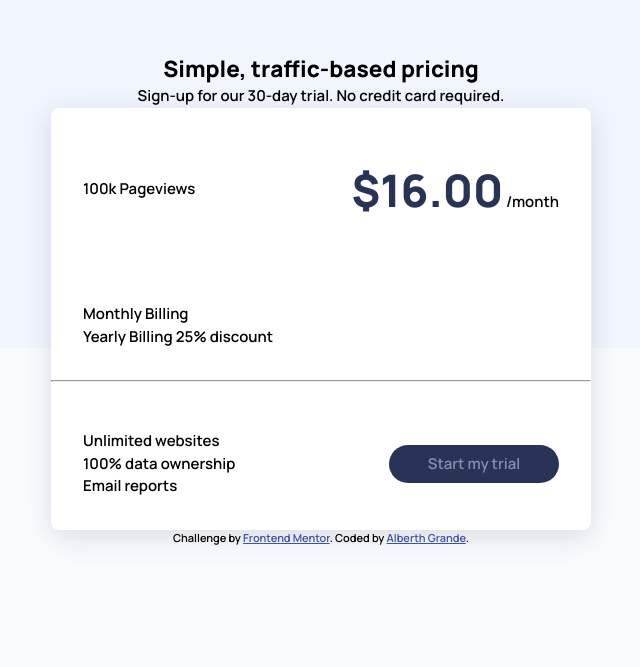
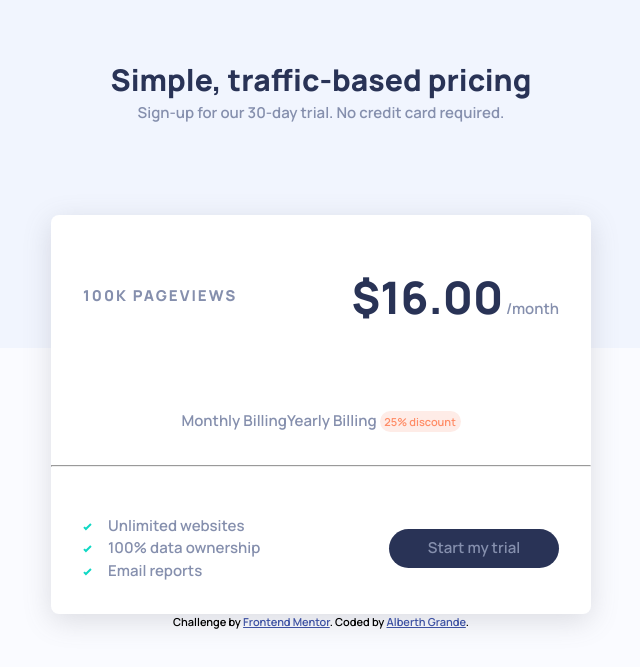
Before and after one commit to alberthgrande/interactive-pricing-component, a plain HTML site: page index.html in a window 1280 px wide. Shown: the part 101-768 px from the top of the page, without its empty margins (319-959 px from the left). Drawn offline with Linux system fonts and the light colour scheme.

Commit message:
third commit

```diff
--- a/index.html
+++ b/index.html
@@ -30,7 +30,7 @@
   <body>
     <header>
       <section class="pricing__header">
-        <h1>Simple, traffic-based pricing</h1>
+        <h1 class="pricing__header-title">Simple, traffic-based pricing</h1>
         <p>Sign-up for our 30-day trial. No credit card required.</p>
       </section>
     </header>
@@ -39,7 +39,7 @@
       <div class="container">
         <article class="pricing">
           <div class="pricing__flex">
-            <p><span>100k</span> Pageviews</p>
+            <p class="pricing__flex-views"><span>100k</span> Pageviews</p>
             <p><span class="pricing__flex-price">$16.00</span> /month</p>
           </div>
 
@@ -49,14 +49,17 @@
             <div class="pricing__flex-center">
               <p>Monthly Billing</p>
 
-              <p>Yearly Billing <span>25% discount</span></p>
+              <p>
+                Yearly Billing
+                <span class="pricing__flex-discount">25% discount</span>
+              </p>
             </div>
           </div>
 
           <hr />
 
           <div class="pricing__flex">
-            <div>
+            <div class="pricing__flex-content">
               <p>Unlimited websites</p>
               <p>100% data ownership</p>
               <p>Email reports</p>
--- a/scss/globals/_boilerplate.scss
+++ b/scss/globals/_boilerplate.scss
@@ -3,6 +3,7 @@ body {
     image: url(../images/bg-pattern.svg);
     repeat: no-repeat;
   }
+
   display: flex;
   flex-direction: column;
   justify-content: center;
@@ -31,8 +32,24 @@ body {
   display: flex;
   flex-direction: column;
 
+  // root
+  color: var(--neutral-Grayish-Blue);
+
   &__header {
     text-align: center;
+    margin: 5.625rem 0;
+
+    // root
+    color: var(--neutral-Grayish-Blue);
+    font-weight: var(--fw-600);
+
+    &-title {
+      font-size: 1.875rem;
+
+      // root
+      color: var(--neutral-Dark-Desaturated-Blue);
+      font-weight: var(--fw-800);
+    }
   }
 
   &__flex {
@@ -41,12 +58,44 @@ body {
     align-items: center;
     padding: 3rem 2rem 2rem;
 
+    &-views {
+      text-transform: uppercase;
+      letter-spacing: 2px;
+
+      // root
+      font-weight: var(--fw-800);
+    }
+
     &-price {
       font-size: 2.8rem;
 
       // root
       font-weight: var(--fw-800);
       color: var(--neutral-Dark-Desaturated-Blue);
+    }
+
+    &-content p::before {
+      content: url(../images/icon-check.svg);
+      margin-right: 1rem;
+    }
+
+    &-center {
+      display: flex;
+      margin: auto;
+
+      // root
+      font-weight: var(--fw-600);
+    }
+
+    &-discount {
+      // root
+      border-radius: 5rem;
+      font-size: 11px;
+      padding: 0.2rem 0.3rem;
+      text-align: center;
+
+      background-color: var(--primary-Light-Grayish-Red);
+      color: var(--primary-Light-Red);
     }
   }
 
@@ -63,7 +112,7 @@ body {
     color: var(--neutral-Grayish-Blue);
   }
   &__button:hover {
-    color: var(--neutral-White);
+    color: var(--primary-Pale-Blue);
   }
   &__button:active {
     transform: scale(0.98);
```
Also changed, not shown: dist/style.css, 1 other file.
